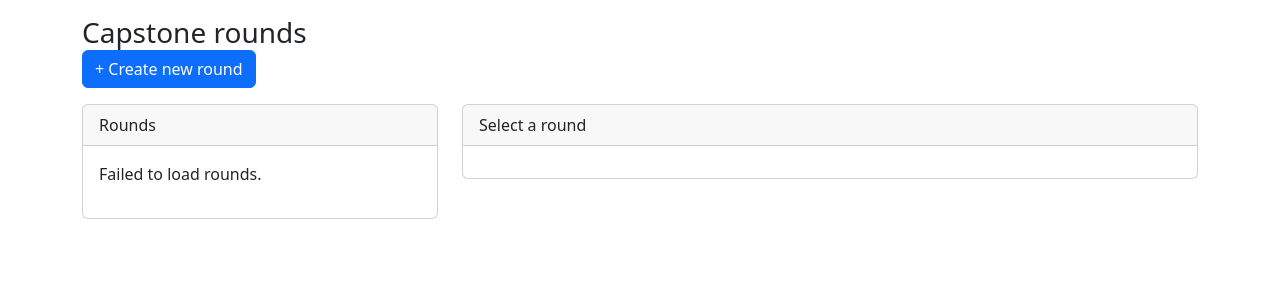
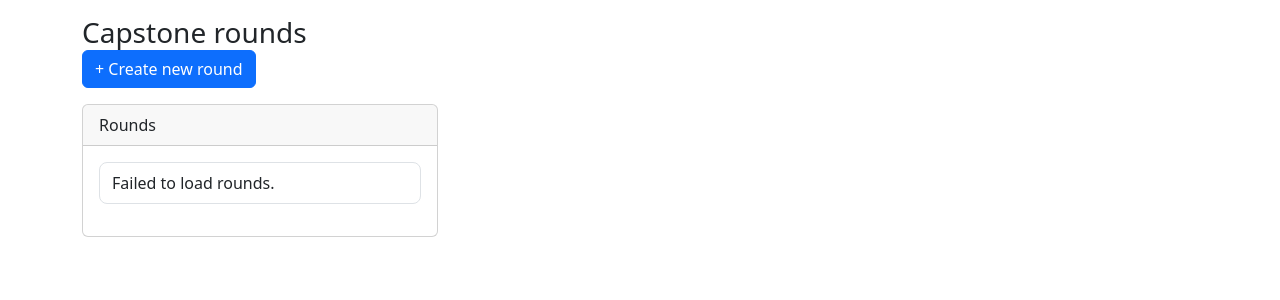
Before and after one commit to nortjo15/CapstoneAllocationManagementSystem-CAMS-, a Django app: page /admin-dashboard/rounds/ in a window 1280 px wide; the page is wider, and only the part inside the window is pictured. Shown: the part 80-380 px from the top of that part. Run offline with Django 5.2, Linux system fonts and the light colour scheme; the visitor is signed in with stand-in values (Sample User, id 1); data that the repository does not hold is empty.

Commit message:
(rounds css): Rounds css fixed. Added spinning when getting round information, layout and colouration

```diff
--- a/backend/admin_app/templates/rounds.html
+++ b/backend/admin_app/templates/rounds.html
@@ -1,5 +1,18 @@
 {% extends "admin_base.html" %}
 {% load static %}
+
+{% block extra_css %}
+<style>
+/* left list spacing */
+#rounds-list{display:grid;gap:.75rem}
+#rounds-list > *{
+  padding:.5rem .75rem;border:1px solid var(--bs-border-color);
+  border-radius:.5rem;background:var(--bs-body-bg)}
+#rounds-list > *:hover{background:var(--bs-tertiary-bg)}
+/* utility */
+.hidden{display:none!important}
+</style>
+{% endblock %}
 
 {% block page_header %}
 <h1 class="h3 mb-0">Capstone rounds</h1>
@@ -22,16 +35,16 @@
     </div>
   </div>
 
-  <!-- Right pane -->
+  <!-- Right pane (hidden until a round is clicked) -->
   <div class="col-md-8">
-    <div class="card">
+    <div id="right-pane-card" class="card hidden">
       <div class="card-header">
         <span id="right-pane-title">Select a round</span>
       </div>
       <div class="card-body">
 
         <!-- Edit view -->
-        <div id="round-details-view" class="d-none hidden">
+        <div id="round-details-view" class="hidden">
           <form id="edit-round-form" novalidate>
             {% csrf_token %}
             <input type="hidden" id="edit-round-id">
@@ -70,7 +83,7 @@
         </div>
 
         <!-- Create view -->
-        <div id="create-round-view" class="d-none hidden">
+        <div id="create-round-view" class="hidden">
           <form id="create-round-form" novalidate>
             {% csrf_token %}
 
@@ -113,4 +126,42 @@
 
 {% block scripts %}
 <script src="{% static 'admin_app/js/round.js' %}"></script>
+<script>
+/* Reveal right pane on selection and show a spinner on the clicked item
+   Spinner clears automatically when details view updates. */
+(function(){
+  const list = document.getElementById('rounds-list');
+  const pane = document.getElementById('right-pane-card');
+  const details = document.getElementById('round-details-view');
+  const createV = document.getElementById('create-round-view');
+
+  function clearSpinners(){
+    list?.querySelectorAll('.spinner-border').forEach(s=>s.remove());
+  }
+
+  list?.addEventListener('click', e=>{
+    const item = e.target.closest('#rounds-list > *');
+    if(!item) return;
+    clearSpinners();
+    // show pane
+    pane?.classList.remove('hidden');
+    // add spinner to clicked item
+    const sp = document.createElement('span');
+    sp.className = 'spinner-border spinner-border-sm ms-2';
+    sp.setAttribute('role','status');
+    sp.setAttribute('aria-hidden','true');
+    item.appendChild(sp);
+  });
+
+  // When details subtree changes (after data loads), remove spinner
+  const mo = new MutationObserver(()=>clearSpinners());
+  details && mo.observe(details,{subtree:true,childList:true,characterData:true});
+
+  // If user clicks "Create new round", show pane too
+  document.getElementById('create-new-round-btn')?.addEventListener('click', ()=>{
+    pane?.classList.remove('hidden');
+    clearSpinners();
+  });
+})();
+</script>
 {% endblock %}
```
